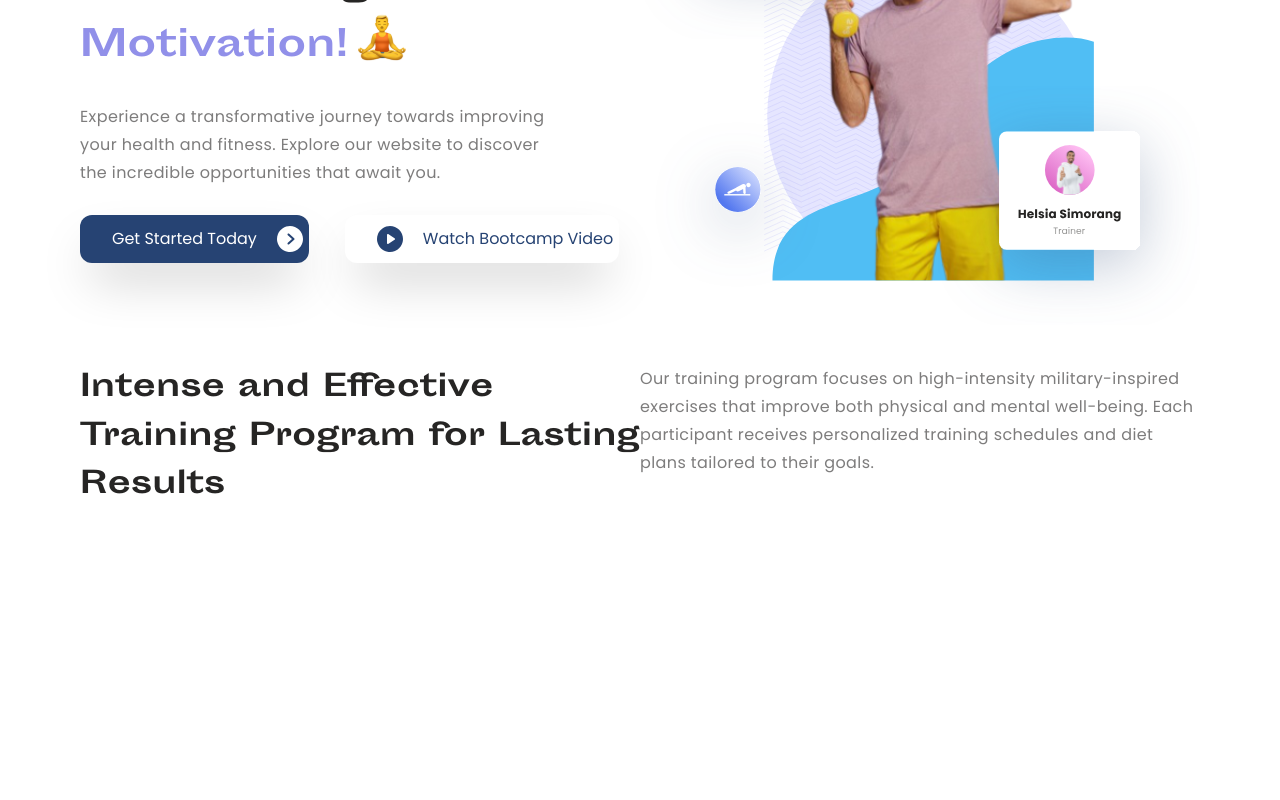
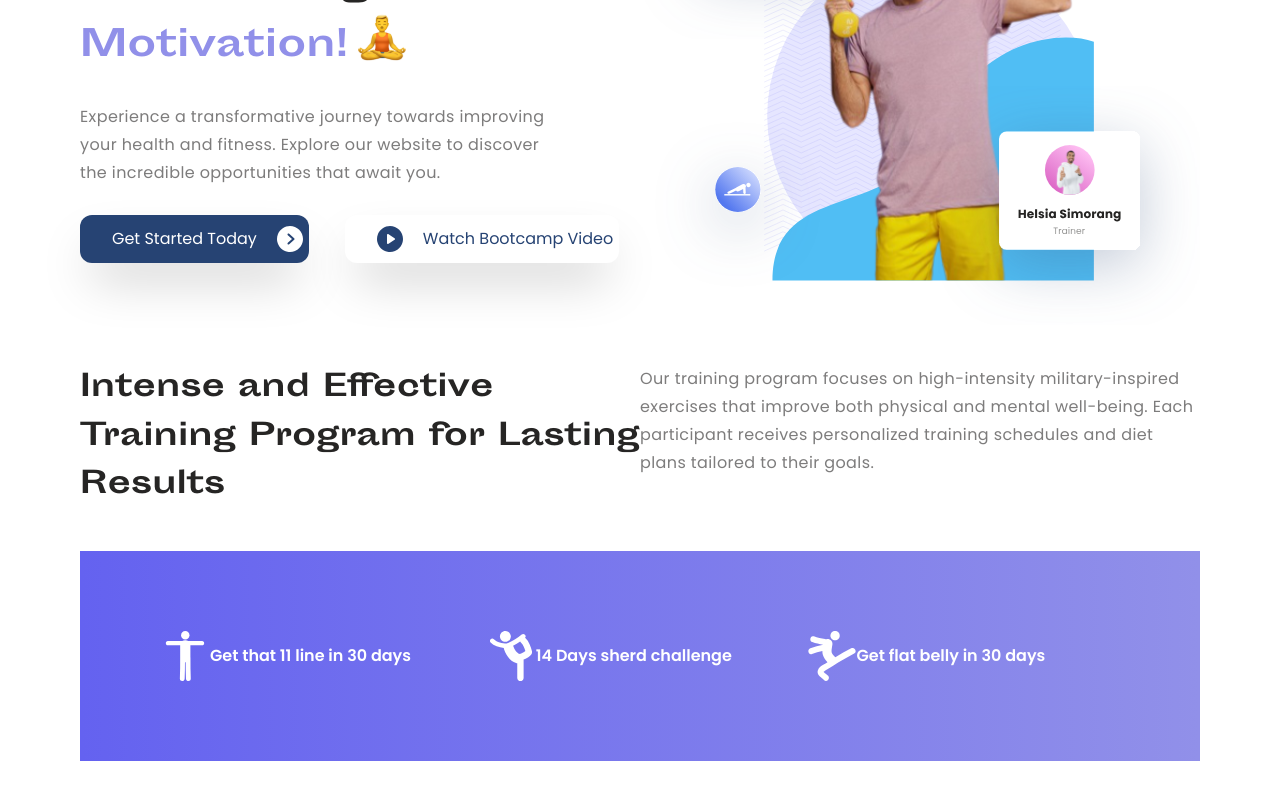
Before and after one commit to sohanemon/helsia-bootcamp, a Next.js app: page / in a window 1280 px wide. Shown: the part 260-1060 px from the top of the page. Built offline with nearby package versions, Linux system fonts and the light colour scheme.

Commit message:
Jun 14, 2023, 11:34 PM

```diff
--- a/src/app/challenges.tsx
+++ b/src/app/challenges.tsx
@@ -2,9 +2,9 @@ import Image from 'next/image';
 
 export default function Challenges() {
   return (
-    <section>
+    <section className='flex items-center justify-between p-20 bg-gradient-to-r from-themeIndigo-dark to-themeIndigo-light'>
       {data.map((el) => (
-        <div key={el.text}>
+        <div key={el.text} className='flex items-center'>
           <div>
             <Image src={el.icon} alt='icon' width={50} height={50} />
           </div>
@@ -13,6 +13,7 @@ export default function Challenges() {
           </div>
         </div>
       ))}
+      <br />
     </section>
   );
 }
--- a/src/app/page.tsx
+++ b/src/app/page.tsx
@@ -4,7 +4,7 @@ import Challenges from './challenges';
 
 export default function Home() {
   return (
-    <main>
+    <main className='mb-96'>
       <Cta />
       <IntenseEffective />
       <Challenges />
```
